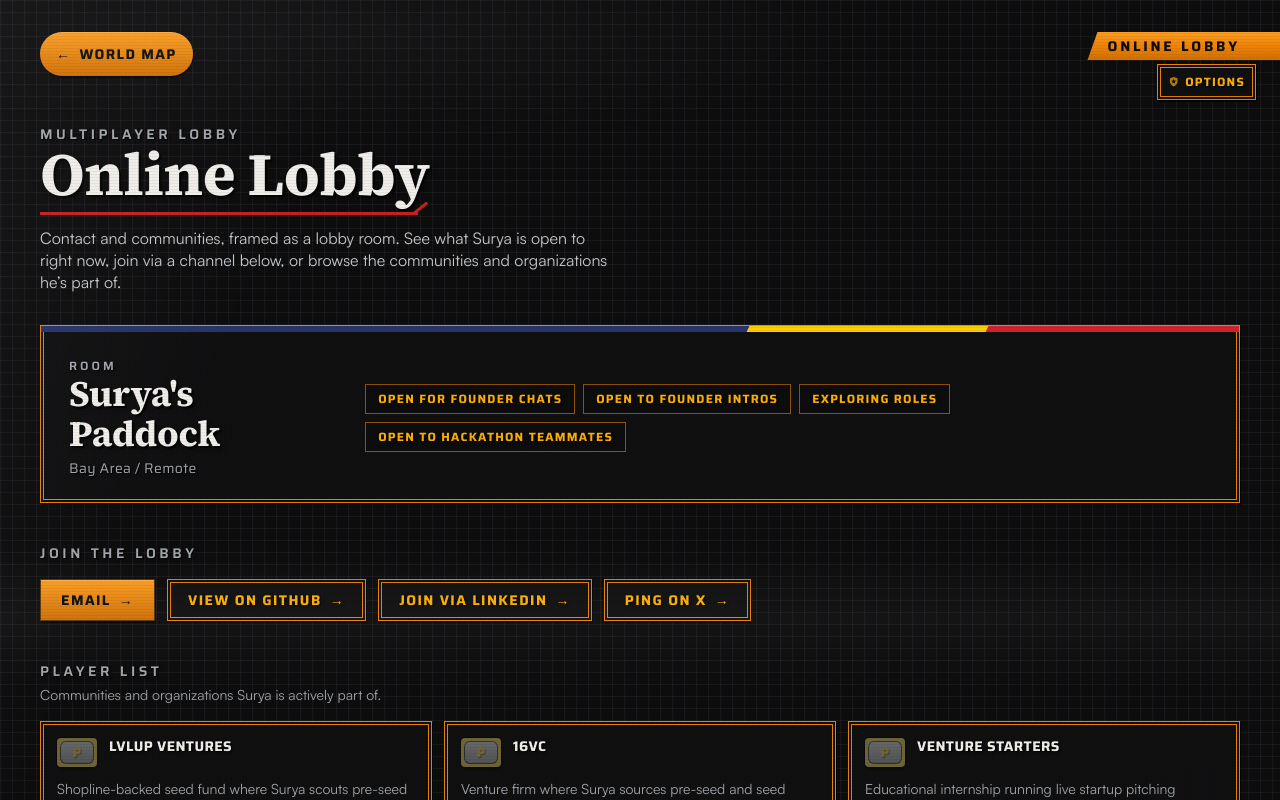
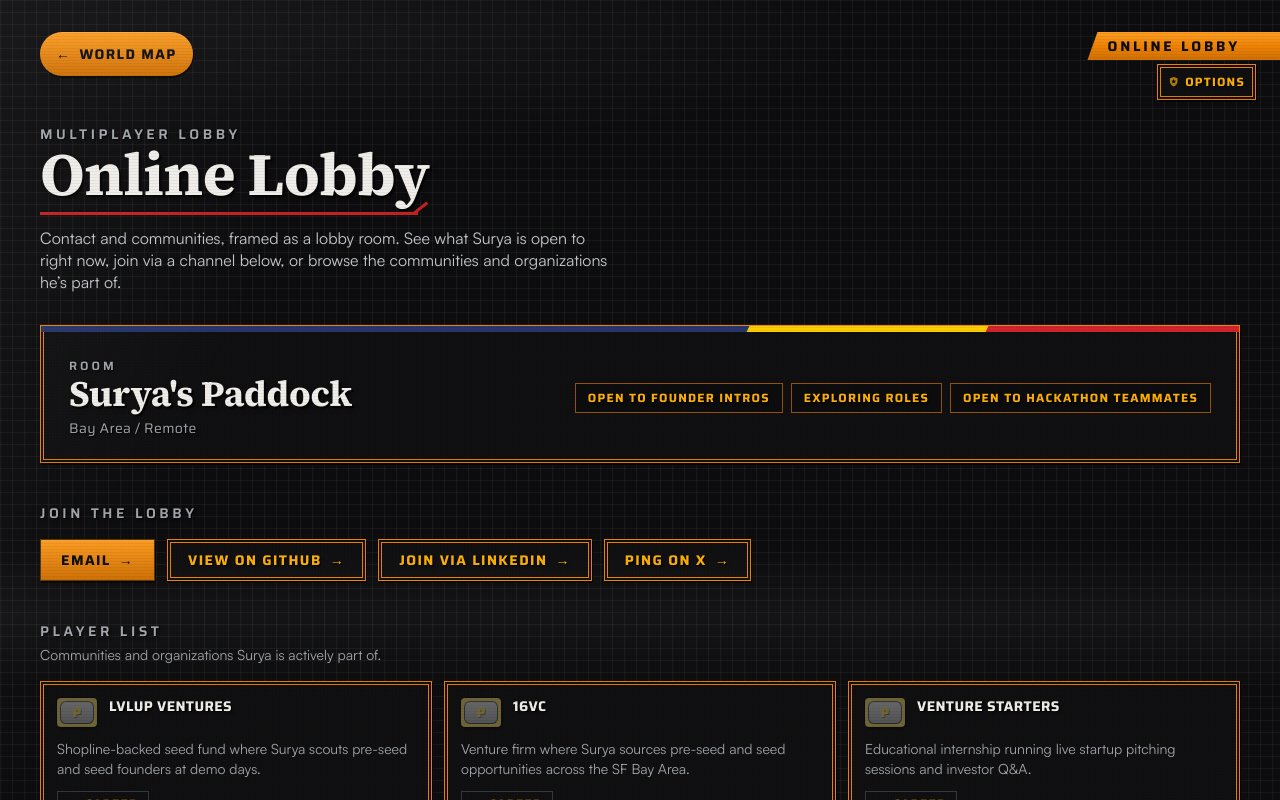
Before and after one commit to Nxver-GitHub/surya-portfolio, a Next.js app: page /lobby in a window 1280 px wide. Shown: the top 800 px of the page. Built offline with nearby package versions, Linux system fonts and the light colour scheme; no server answers.

Commit message:
fix: drop redundant founder-chats lobby chip

```diff
--- a/content/lobby.ts
+++ b/content/lobby.ts
@@ -38,7 +38,6 @@ export const lobbyRoom: LobbyRoom = {
 };
 
 export const statusChips: readonly StatusChip[] = [
-  { label: "Open for founder chats" },
   { label: "Open to founder intros" },
   { label: "Exploring roles" },
   { label: "Open to hackathon teammates" },
```
